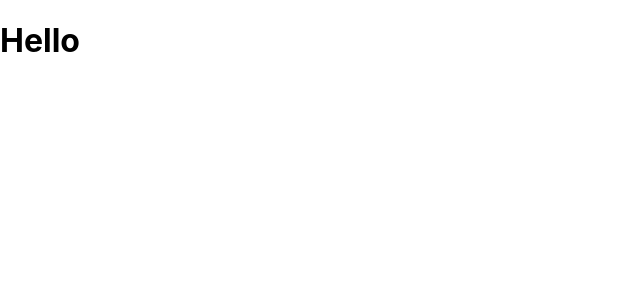
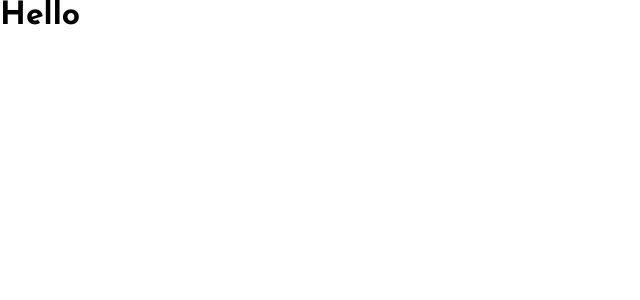
Before and after one commit to Anemoiaa/todo-app, a React (Create React App) app: page / in a window 1280 px wide. Shown: the top 300 px of the page, without its empty margins (0-640 px from the left). Built offline with nearby package versions, Linux system fonts and the light colour scheme.

Commit message:
add font, reset css

```diff
--- a/src/index.css
+++ b/src/index.css
@@ -1,13 +1,51 @@
-body {
-  margin: 0;
-  font-family: -apple-system, BlinkMacSystemFont, 'Segoe UI', 'Roboto', 'Oxygen',
-    'Ubuntu', 'Cantarell', 'Fira Sans', 'Droid Sans', 'Helvetica Neue',
-    sans-serif;
-  -webkit-font-smoothing: antialiased;
-  -moz-osx-font-smoothing: grayscale;
+@import url('https://fonts.googleapis.com/css2?family=Josefin+Sans:wght@400;700&display=swap');
+
+*,
+*::before,
+*::after {
+  box-sizing: border-box;
 }
 
-code {
-  font-family: source-code-pro, Menlo, Monaco, Consolas, 'Courier New',
-    monospace;
+ul[class],
+ol[class] {
+  padding: 0;
 }
+
+body,
+h1,
+h2,
+h3,
+h4,
+p,
+ul[class],
+ol[class],
+li,
+figure,
+figcaption,
+blockquote,
+dl,
+dd {
+  margin: 0;
+}
+
+body {
+  min-height: 100vh;
+  font-family: 'Josefin Sans', sans-serif;
+  font-weight: 400;
+}
+
+input,
+button,
+textarea,
+select {
+  font: inherit;
+}
+
+@media (prefers-reduced-motion: reduce) {
+  * {
+    animation-duration: 0.01ms !important;
+    animation-iteration-count: 1 !important;
+    transition-duration: 0.01ms !important;
+    scroll-behavior: auto !important;
+  }
+}
```
